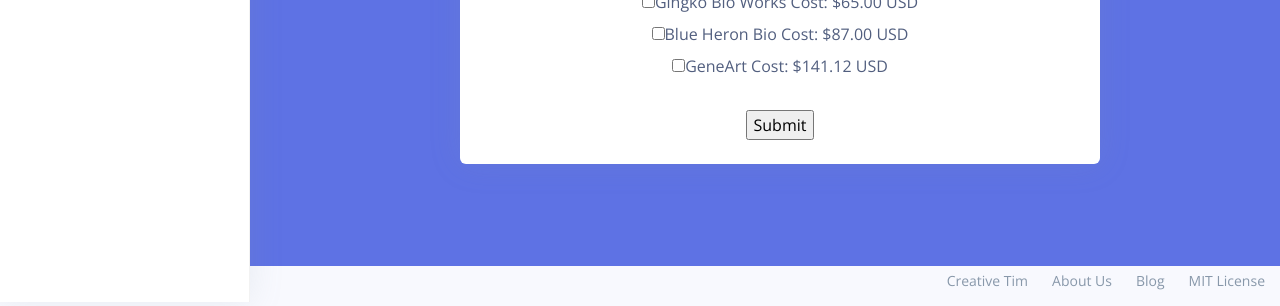
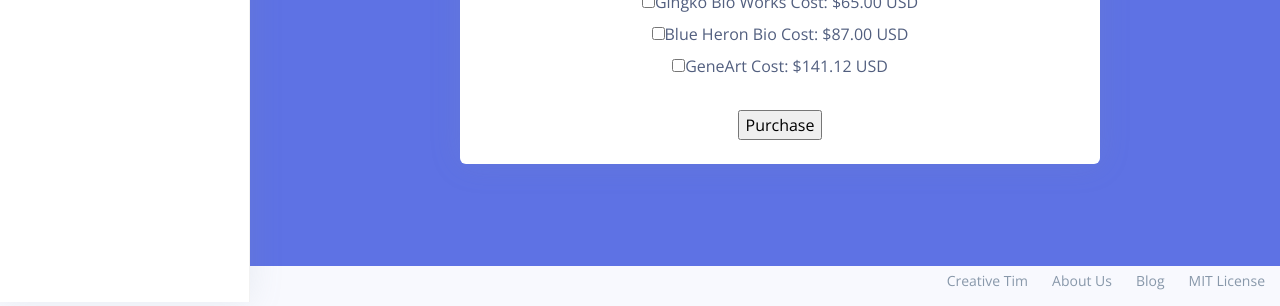
Before and after one commit to Autovax/AutovexWeb, a Flask app: page /treatmentDetail in a window 1280 px wide. Shown: the part 498-804 px from the top of the page. Run offline with Flask 2, Linux system fonts and the light colour scheme; some libraries are stand-ins or nearby versions.

Commit message:
Update treatmentDetail.html

```diff
--- a/templates/treatmentDetail.html
+++ b/templates/treatmentDetail.html
@@ -339,7 +339,7 @@
                       <input type="checkbox"><label >Blue Heron Bio   Cost: $87.00 USD</label><br>
                       <input type="checkbox"><label >GeneArt   Cost: $141.12 USD </label><br>
                       <br>
-                      <input type="submit">
+                      <input type="submit" value="Purchase">
               </div>
             </div>
           </div>
```
